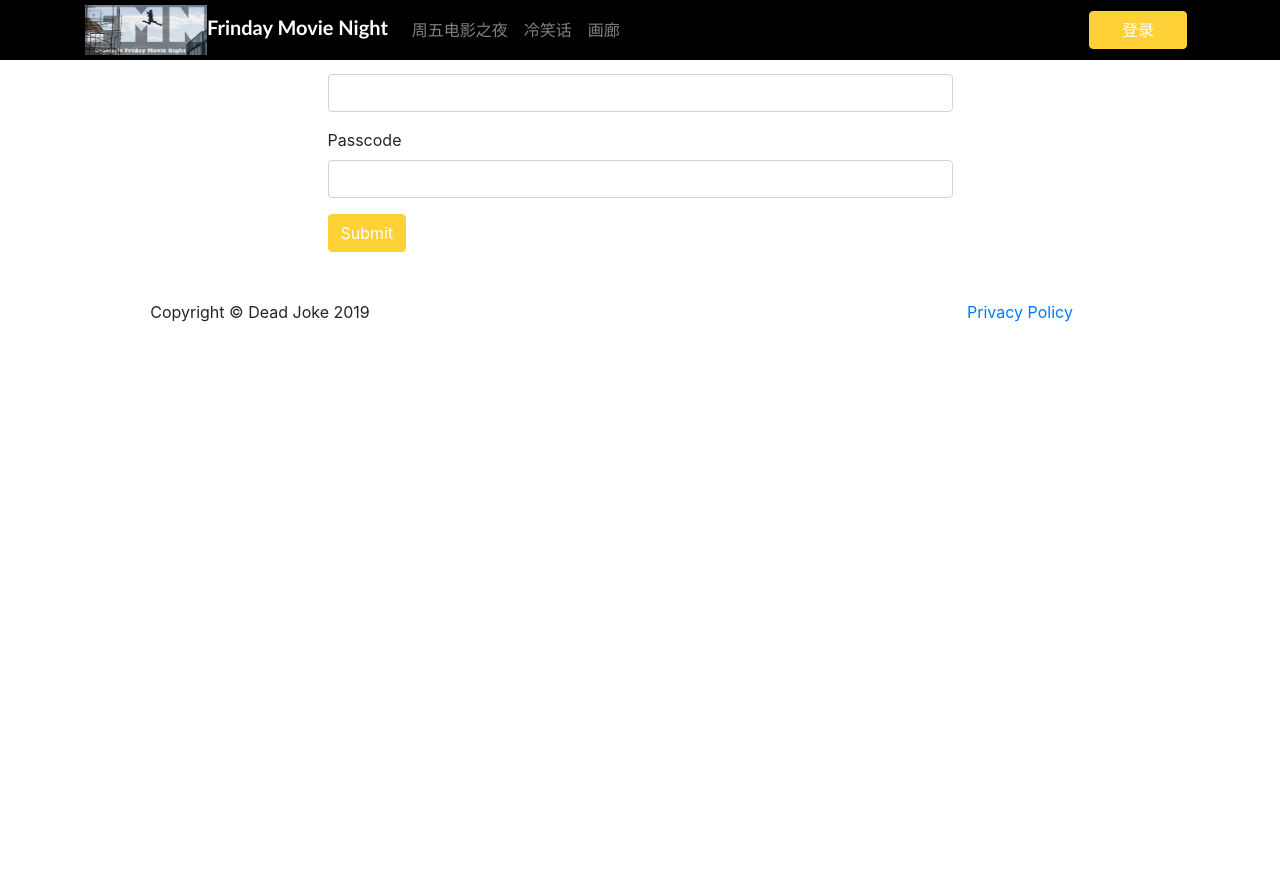
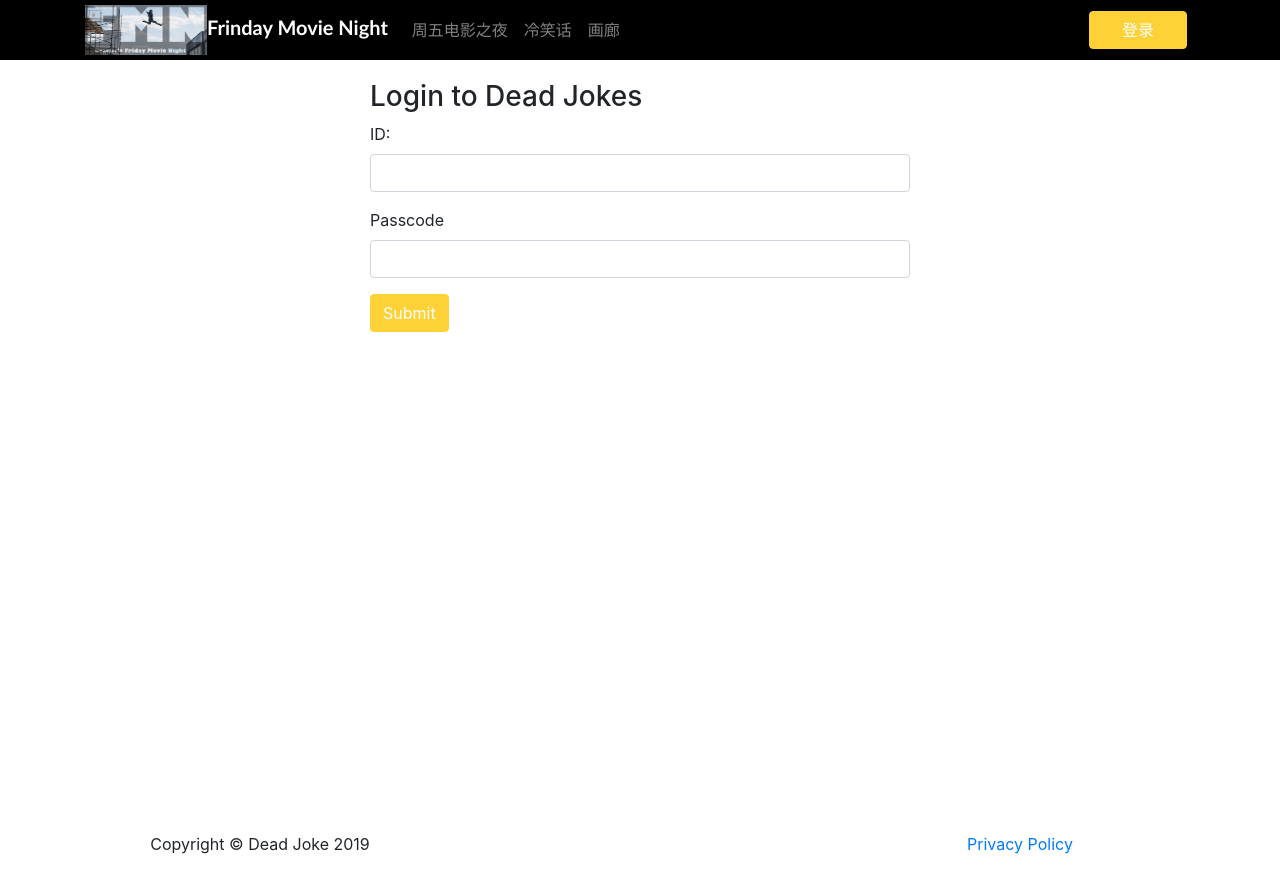
Before and after one commit to charlie447/dead-jokes, an Angular app: page /login in a window 1280 px wide. Shown: the top 892 px of the page. Before the commit the page ends 800 px from the top, so only its background shows below. Built offline with nearby package versions, Linux system fonts and the light colour scheme.

Commit message:
#6 Navbar style will be dark if the page isn't home page

```diff
--- a/src/app/routes/login/login.component.html
+++ b/src/app/routes/login/login.component.html
@@ -1,3 +1,5 @@
+<section class="section-full-height page-section">
+  <div class="container">
     <div class="sign-in row">
       <div class="col-md-6 offset-md-3 col-12">
         <h3>Login to Dead Jokes</h3>
@@ -21,3 +23,6 @@
         </div>
       </div>
     </div>
+
+  </div>
+</section>
--- a/src/app/routes/login/login.component.scss
+++ b/src/app/routes/login/login.component.scss
@@ -0,0 +1,7 @@
+.section-full-height {
+  min-height: 100vh;
+}
+
+.page-section {
+  padding: 5rem 0;
+}
--- a/src/app/shared/components/navbar/navbar.component.ts
+++ b/src/app/shared/components/navbar/navbar.component.ts
@@ -1,5 +1,5 @@
 import { Component, OnInit, HostListener } from '@angular/core';
-import { Router } from '@angular/router';
+import { Router, NavigationEnd } from '@angular/router';
 
 @Component({
   selector: 'app-navbar',
@@ -9,7 +9,18 @@ import { Router } from '@angular/router';
 export class NavbarComponent implements OnInit {
   pagePosition = 0;
   navShrink = false;
-  constructor(private router: Router) { }
+  constructor(private router: Router) {
+    router.events.subscribe((val) => {
+      if (val instanceof NavigationEnd) {
+        if (val.url != '/') {
+          this.navShrink = true;
+        } else {
+          this.navShrink = false;
+        }
+
+      }
+    })
+   }
 
   ngOnInit() {
   }
```
Lines whose indentation alone changed are shown as unchanged.
